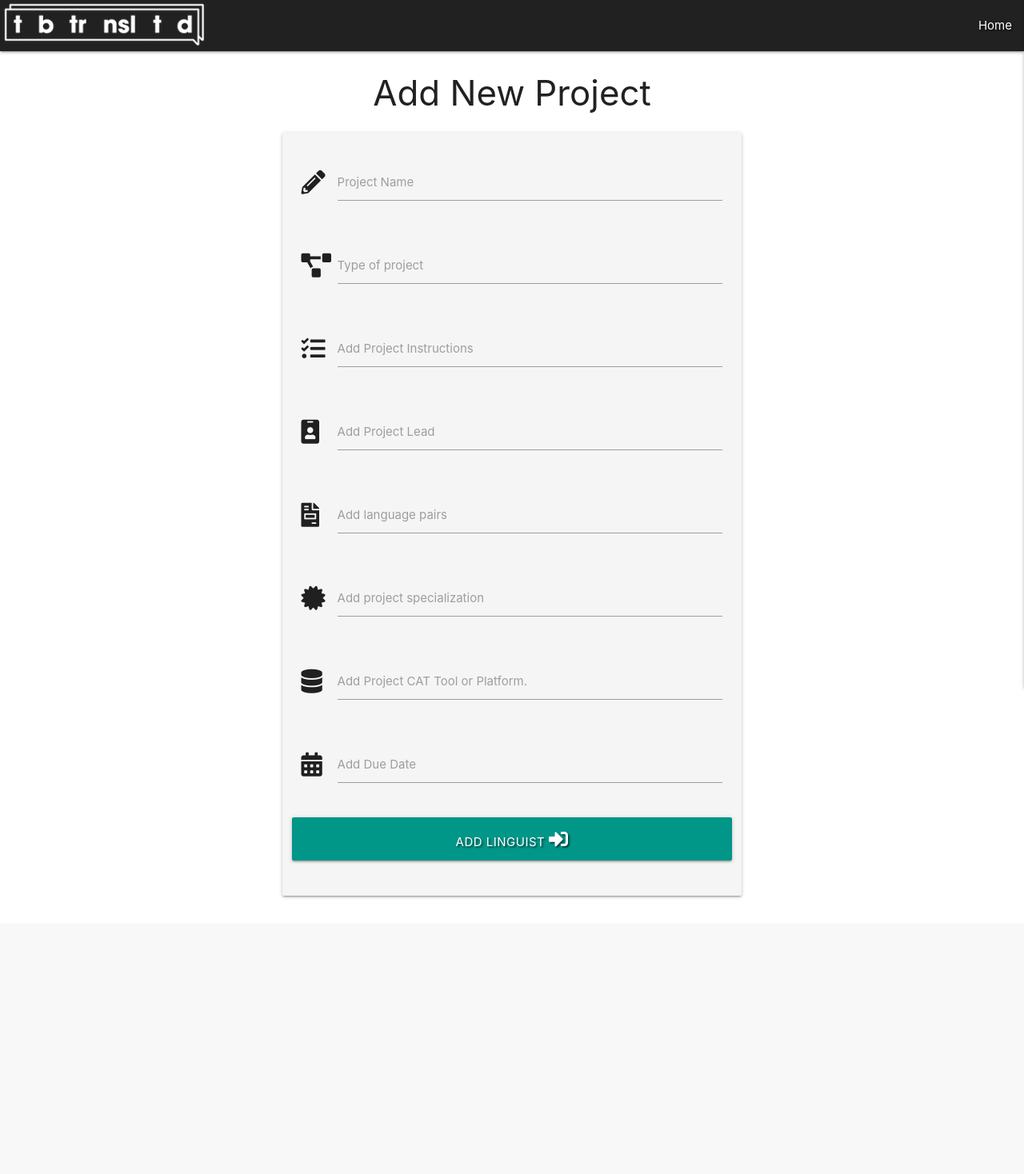
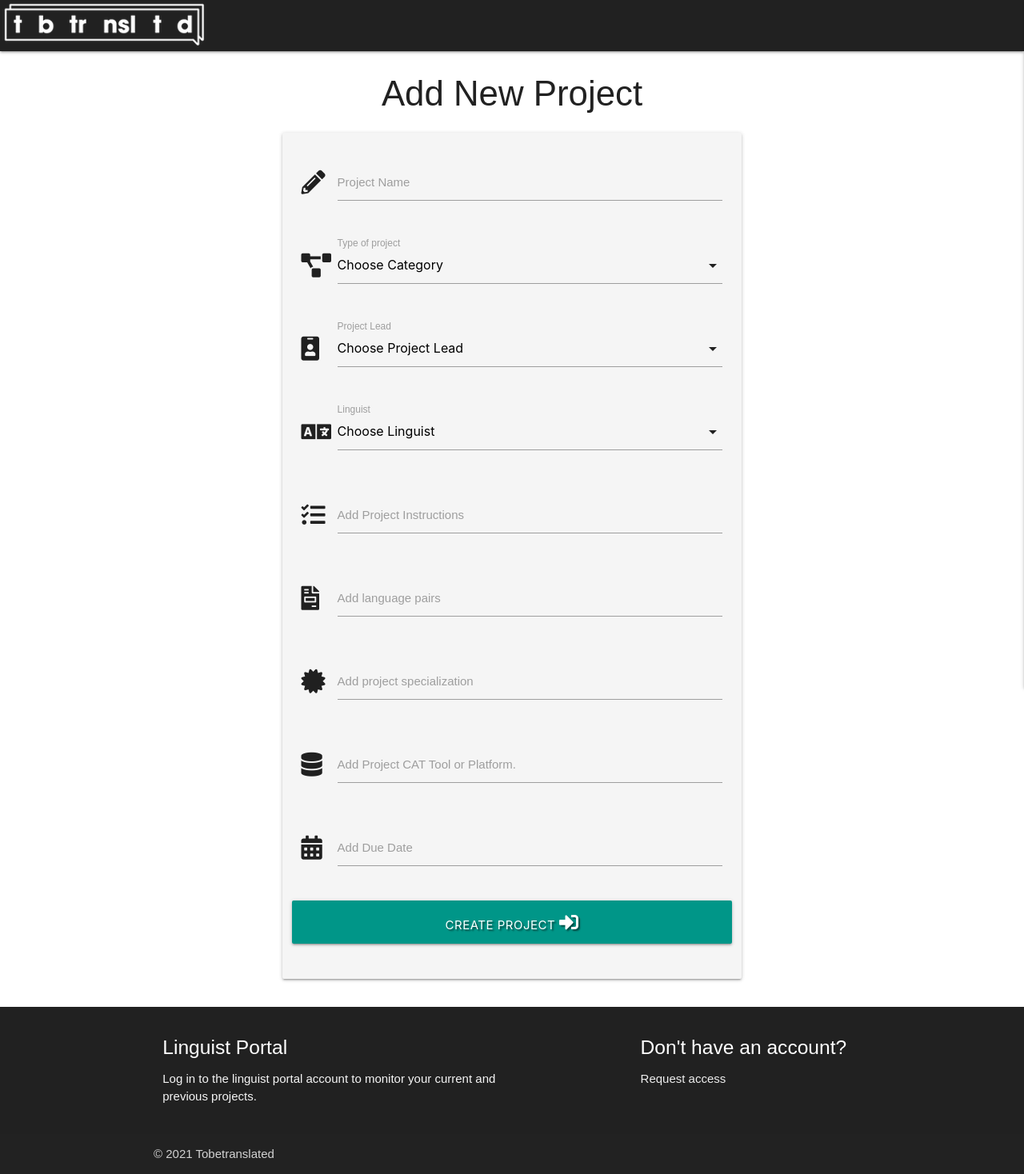
Before and after one commit to Julia-IO/Linguist_Portal, a Flask app: page /add_project in a window 1280 px wide. Shown: the whole page at 80% size. Before the commit the page ends 1123 px from the top, so only its background shows below. Run offline with Flask 2, Linux system fonts and the light colour scheme; data that the repository does not hold is empty; some libraries are stand-ins or nearby versions.

Commit message:
Add project type, project lead and project linguist dropdown

```diff
--- a/app.py
+++ b/app.py
@@ -107,7 +107,10 @@ def logout():
 
 @app.route("/add_project")
 def add_project():
-    return render_template("add_project.html")
+    categories = mongo.db.categories.find().sort("category_name", 1)  # find all project categories
+    leads = mongo.db.leads.find().sort("project_lead", 1)
+    users = mongo.db.users.find().sort("username", 1)
+    return render_template("add_project.html", categories=categories, users=users, leads=leads)
 
 if __name__ == "__main__":
     app.run(host=os.environ.get("IP"),
--- a/static/css/style.css
+++ b/static/css/style.css
@@ -1,3 +1,15 @@
 .text-shadow {
     text-shadow: 2px 2px 2px rgba(0, 0, 0, 0.5);
 }
+
+body {
+font-family: 'Ubuntu', sans-serif;
+display: flex;
+    min-height: 100vh;
+    flex-direction: column;
+
+}
+
+main {
+    flex: 1 0 auto;
+  }
--- a/static/js/script.js
+++ b/static/js/script.js
@@ -3,6 +3,7 @@ $(document).ready(function () {
     $('.tabs').tabs();
     $('.collapsible').collapsible();
     $('.tooltipped').tooltip();
+    $("select").formSelect();
     $(".datepicker").datepicker({
         format: "dd mmmm, yyyy",
         yearRange: 3,
--- a/templates/add_project.html
+++ b/templates/add_project.html
@@ -17,10 +17,41 @@
                 </div>
                 <!-- category name -->
                 <div class="row">
-					<div class="input-field col s12">
+					<div class="input-field col s12" method="POST" action="">
 						<i class="fas fa-project-diagram prefix"></i>
-						<input id="category_name" name="category_name" type="text" pattern="^([a-zA-Z0-9_\-\.]+)@((\[[0-9]{1,3}\.[0-9]{1,3}\.[0-9]{1,3}\.)|(([a-zA-Z0-9\-]+\.)+))([a-zA-Z]{2,4}|[0-9]{1,3})(\]?)$" class="validate">
+						<select id="category_name" name="category_name" class="validate" required>
+                        <option value="" disabled selected>Choose Category</option>
+                        {% for category in categories %}
+                            <option value="{{ category.category_name }}">{{ category.category_name }}</option>
+                        {% endfor %}
+                    </select>
 						<label for="category_name">Type of project</label>
+					</div>
+                </div>
+                <!-- project lead -->
+                <div class="row">
+					<div class="input-field col s12" method="POST" action="">
+						<i class="fas fa-id-badge prefix"></i>
+						<select id="project_lead" name="project_lead" class="validate" required>
+						<option value="" disabled selected>Choose Project Lead</option>
+					{% for lead in leads %}
+                            <option value="{{ lead.project_lead }}">{{ lead.project_lead | safe }}</option>
+                    {% endfor %}
+                    </select>
+						<label for="project_lead">Project Lead</label>
+					</div>
+                </div>
+                <!-- project linguist -->
+                <div class="row">
+					<div class="input-field col s12" method="POST" action="">
+						<i class="fas fa-language prefix"></i>
+						<select id="username" name="username" minlength="5" class="validate" required>
+						<option value="" disabled selected>Choose Linguist</option>
+					{% for user in users %}
+                            <option value="{{ user.username }}">{{ user.username }}</option>
+                    {% endfor %}
+                    </select>
+						<label for="username">Linguist</label>
 					</div>
                 </div>
                 <!-- project description -->
@@ -30,15 +61,6 @@
 						<input id="project_description" name="project_description" minlength="5" maxlength="80"
                             type="text" class="validate" required>
 						<label for="project_description">Add Project Instructions</label>
-					</div>
-                </div>
-                <!-- project lead -->
-                <div class="row">
-					<div class="input-field col s12">
-						<i class="fas fa-id-badge prefix"></i>
-						<input id="project_lead" name="project_lead" minlength="5" maxlength="80"
-                            type="text" class="validate" required>
-						<label for="project_lead">Add Project Lead</label>
 					</div>
                 </div>
                 <!-- Language pairs -->
@@ -69,14 +91,14 @@
                 <div class="row">
                     <div class="input-field col s12">
 						<i class="fas fa-calendar-alt prefix"></i>
-                        <input id="project_due_date" name="project_due_date" type="text"class="datepicker validate" required>
+                        <input id="project_due_date" name="project_due_date" type="text" class="datepicker validate" required >
                         <label for="project_due_date">Add Due Date</label>
                     </div>
                 </div>
                 <!-- register -->
                 <div class="row">
                     <button type="submit" class="col s12 btn-large teal text-shadow">
-                        Add Linguist <i class="fas fa-sign-in-alt"></i>
+                        Create Project <i class="fas fa-sign-in-alt"></i>
                     </button>
                 </div>
             </div>
--- a/templates/base.html
+++ b/templates/base.html
@@ -6,6 +6,8 @@
     <link rel="stylesheet" href="https://cdnjs.cloudflare.com/ajax/libs/font-awesome/5.15.1/css/all.min.css"
         integrity="sha512-+4zCK9k+qNFUR5X+cKL9EIR+ZOhtIloNl9GIKS57V1MyNsYpYcUrUeQc9vNfzsWfV28IaLL3i96P9sdNyeRssA==" crossorigin="anonymous" type="text/css">
     <link rel="stylesheet" href="https://cdnjs.cloudflare.com/ajax/libs/materialize/1.0.0/css/materialize.min.css" type="text/css">
+    <link rel="preconnect" href="https://fonts.gstatic.com">
+    <link href="https://fonts.googleapis.com/css2?family=Lato&display=swap" rel="stylesheet">
     <link rel="stylesheet" href="{{ url_for('static', filename='css/style.css') }}">
     {% block styles %}
     {% endblock %}
@@ -28,7 +30,7 @@
                     <li><a href="{{ url_for('register') }}">Manage Linguists</a></li>
                     <li><a href="{{ url_for('logout') }}">Log Out</a></li>
                 {% else %}
-                    <li><a href="{{ url_for('login') }}">Home</a></li>
+                    <li><a href="{{ url_for('login') }}"></a></li>
 				{% endif %}
 				</ul>
 			</div>
@@ -44,7 +46,7 @@
                     <li><a href="{{ url_for('register') }}">Manage Linguists</a></li>
                     <li><a href="{{ url_for('logout') }}">Log Out</a></span></li>
                 {% else %}
-                    <li><a href="{{ url_for('login') }}">Home</a></span></li>
+                    <li><a href="{{ url_for('login') }}"></a></span></li>
 				{% endif %}
 
 		</ul>
@@ -63,10 +65,53 @@
         {% endwith %}
     </section>
 
+
     <main class="container">
         {% block content %}
         {% endblock %}
     </main>
+
+    {% if session.user %}
+    <footer class="page-footer grey darken-4">
+        <div class="container grey darken-4">
+            <div class="row">
+              <div class="col l6 s12">
+                <h5 class="white-text">Linguist Portal</h5>
+                <p class="grey-text text-lighten-4"> Welcome to your linguist portal account.
+                    <br>Reach your Project Lead in case of doubt with a project.</p>
+              </div>
+            </div>
+        </div>
+        <div class="footer-copyright">
+            <div class="container">
+            © 2021 Tobetranslated
+            </div>
+        </div>
+    </footer>
+
+    {% else %}
+    <footer class="page-footer grey darken-4">
+        <div class="container grey darken-4">
+            <div class="row">
+              <div class="col l6 s12">
+                <h5 class="white-text">Linguist Portal</h5>
+                <p class="grey-text text-lighten-4"> Log in to the linguist portal account to monitor your current and previous projects.</p>
+              </div>
+              <div class="col l4 offset-l2 s12">
+                <h5 class="white-text">Don't have an account?</h5>
+                <ul>
+                  <li><a class="grey-text text-lighten-3" href="mailto:info@tobetranslated.com?Subject=Linguist%20Portal%20Access%20Request" class= "teal-text">Request access</a></li>
+                </ul>
+              </div>
+            </div>
+          </div>
+          <div class="footer-copyright">
+            <div class="container">
+            © 2021 Tobetranslated
+            </div>
+          </div>
+        </footer>
+    {% endif %}
 
 
 <script src="https://code.jquery.com/jquery-3.5.1.min.js"
--- a/templates/profile.html
+++ b/templates/profile.html
@@ -52,5 +52,8 @@
   <div id="test11" class="col s12"><p>{{ linguist.project_software }}</p></div>
   <div id="test12" class="col s12"><p>{{ linguist.project_due_date }}</p></div>
 
+<br>
+<br>
+<br>
 
 {% endblock %}
```
Also changed, not shown: templates/login.html (+4 -3 lines).
